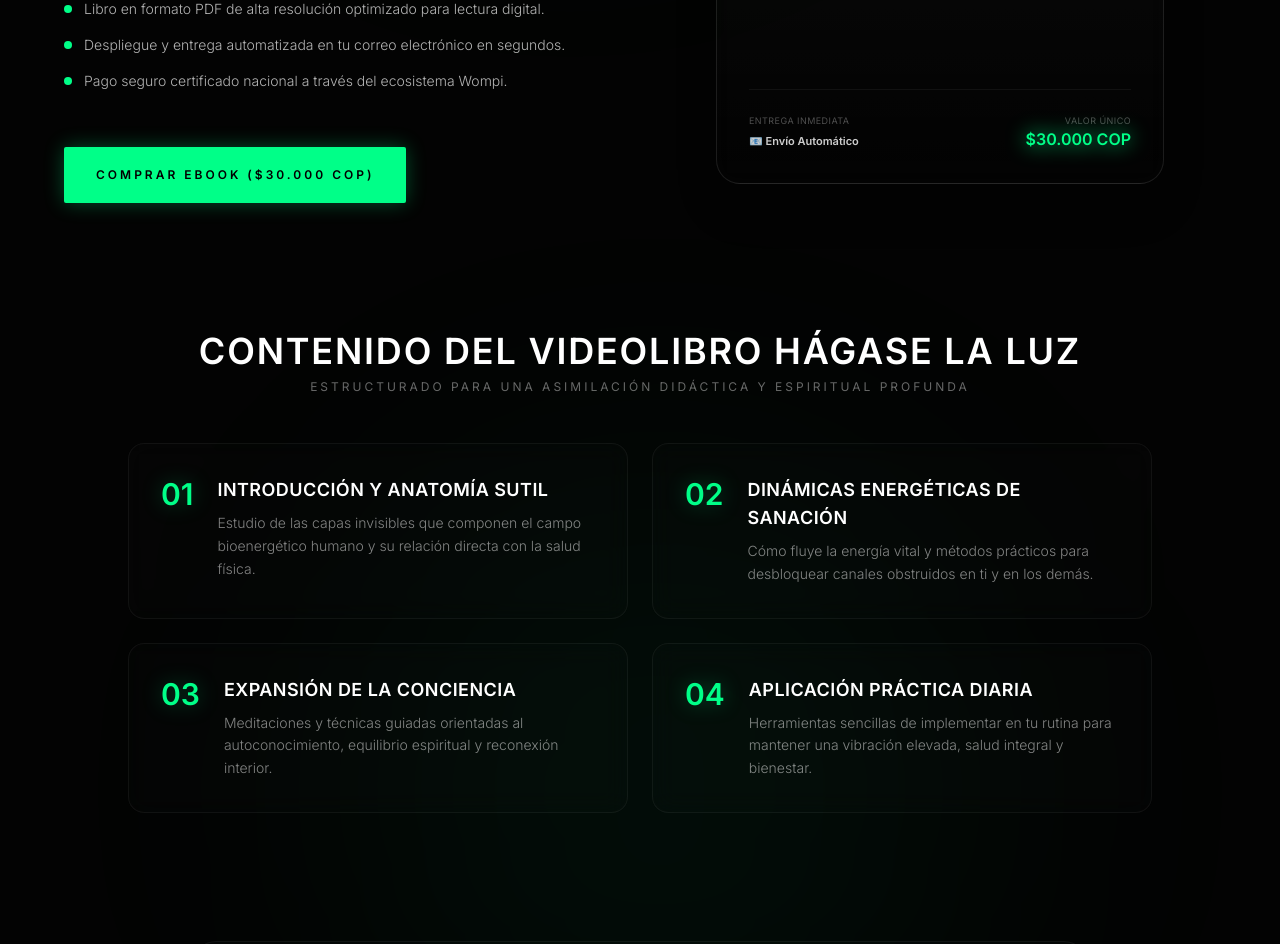
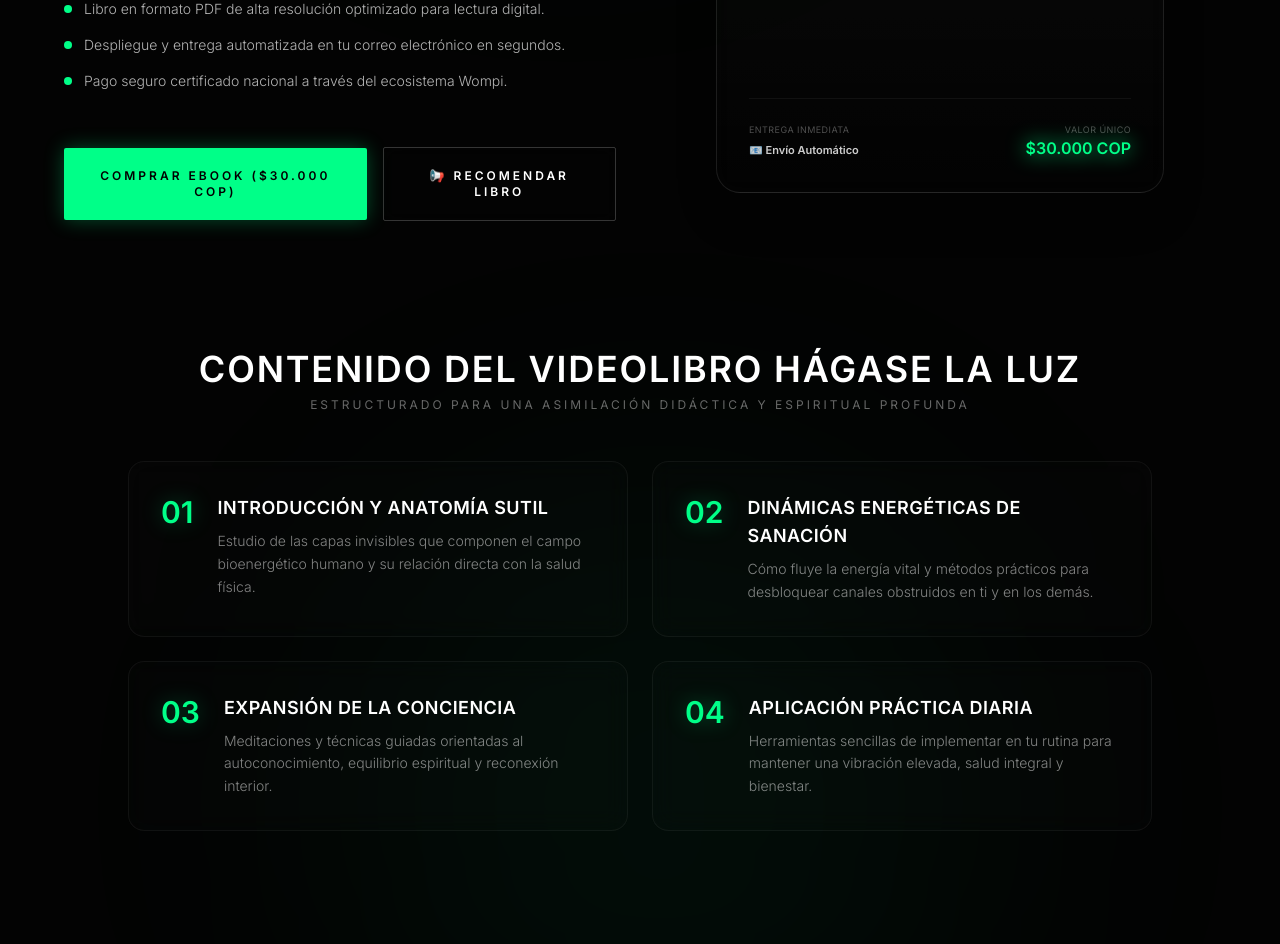
Before and after one commit to neoeliecer/matrixproduccionespagina, a Next.js app: page /tienda in a window 1280 px wide. Shown: the part 1580-2524 px from the top of the page. Built offline with nearby package versions, Linux system fonts and the light colour scheme.

Commit message:
feat: customize WhatsApp recommendation message to use user's wording and set production public key

```diff
--- a/app/tienda/page.tsx
+++ b/app/tienda/page.tsx
@@ -31,7 +31,7 @@ export default function Tienda() {
     const reference = `LIBRO_${timestamp}_${randomString}`;
     const amountInCents = 3000000; // $30,000 COP en centavos
     const currency = "COP";
-    const publicKey = "pub_test_zpbUNvVzeFdnAdoK0StdhL3Qs4uEX3v5"; // Corrected sandbox key
+    const publicKey = "pub_prod_S038rLvQubpThhXiKFTqIGAS7gVLfjCD"; // Production public key
     const redirectUrl = "https://matrixproducciones.com/tienda?success=true";
 
     try {
@@ -303,13 +303,21 @@ export default function Tienda() {
               </div>
 
               {/* Glowing CTA Button Container for Wompi */}
-              <div className="pt-6 flex flex-col sm:flex-row gap-4 items-center">
+              <div className="pt-6 flex flex-col sm:flex-row gap-4 items-center w-full">
                 <button
                   onClick={handleWompiPayment}
                   className="w-full sm:w-auto bg-accent hover:bg-[#00cc6a] text-black font-extrabold text-xs uppercase tracking-[3px] px-8 py-5 rounded-[2px] transition-all duration-300 text-center shadow-[0_0_20px_var(--accent-glow)] hover:shadow-[0_0_30px_var(--accent)] hover:-translate-y-1 active:translate-y-0 cursor-pointer"
                 >
                   Comprar Ebook ($30.000 COP)
                 </button>
+                <a
+                  href={`https://wa.me/?text=${encodeURIComponent('¡Hola! Te recomiendo este libro para que lo leas: "¿Cómo es el más allá?". Una obra profunda y reflexiva de Matrix Producciones sobre la existencia y el plano sutil de la conciencia. Puedes verlo aquí: https://matrixproducciones.com/tienda')}`}
+                  target="_blank"
+                  rel="noopener noreferrer"
+                  className="w-full sm:w-auto border border-white/20 hover:border-white text-white font-extrabold text-xs uppercase tracking-[3px] px-8 py-5 rounded-[2px] backdrop-blur-sm transition-all duration-300 hover:bg-white/5 hover:-translate-y-1 active:translate-y-0 text-center"
+                >
+                  📢 Recomendar Libro
+                </a>
               </div>
             </div>
 
```
